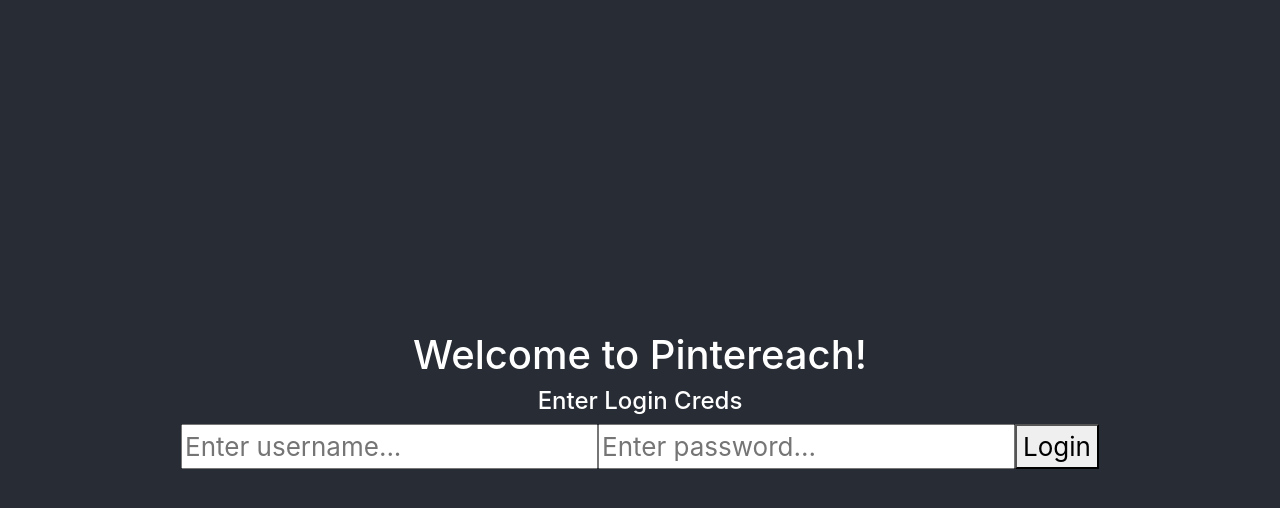
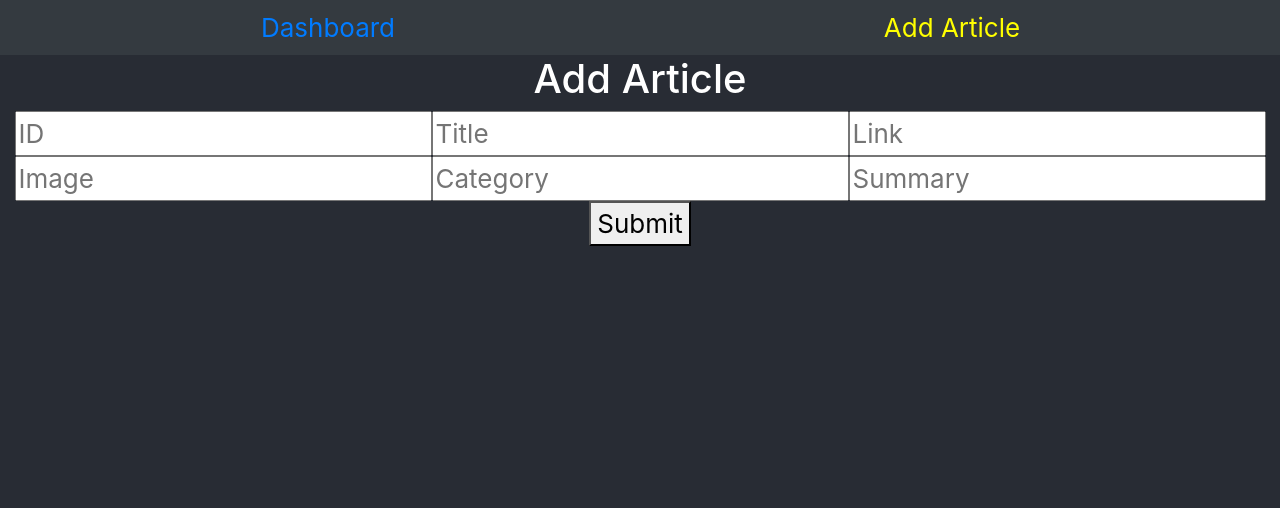
Before and after one commit to bw-pintereach/frontend, a React (Create React App) app: page /add-article in a window 1280 px wide. Shown: the top 508 px of the page. Built offline with nearby package versions, Linux system fonts and the light colour scheme; sample sign-in values are in the browser's storage.

Commit message:
Change /add-article to private route

```diff
--- a/src/App.js
+++ b/src/App.js
@@ -15,9 +15,9 @@ function App() {
         <header className="App-header">
           <Switch>
             <PrivateRoute exact path="/dashboard" component={Dashboard} />
+            <PrivateRoute exact path="/add-article" component={AddArticle} />
             <Route path="/login" component={Login} />
             <Route component={Login} />
-            <Route exact path="/add-article" component={AddArticle} />
          </Switch>
         </header>
       </div>
```
